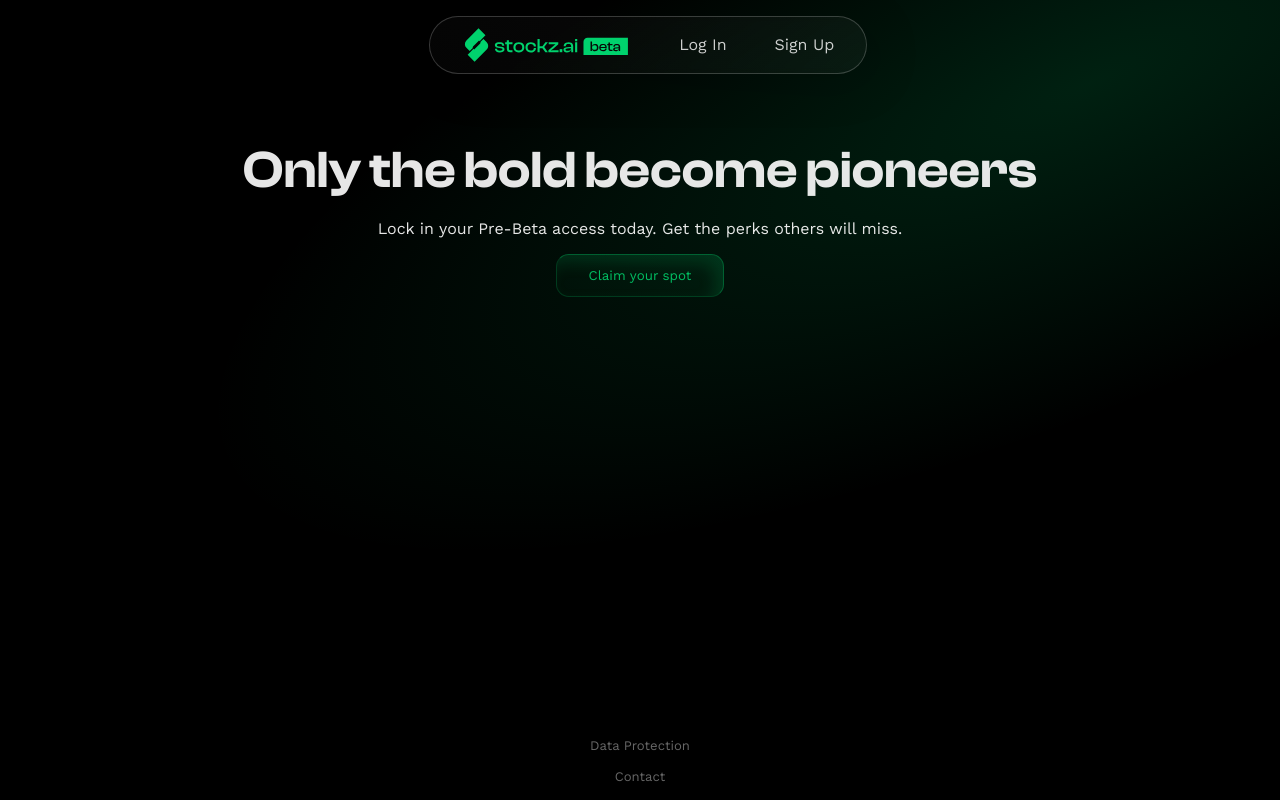
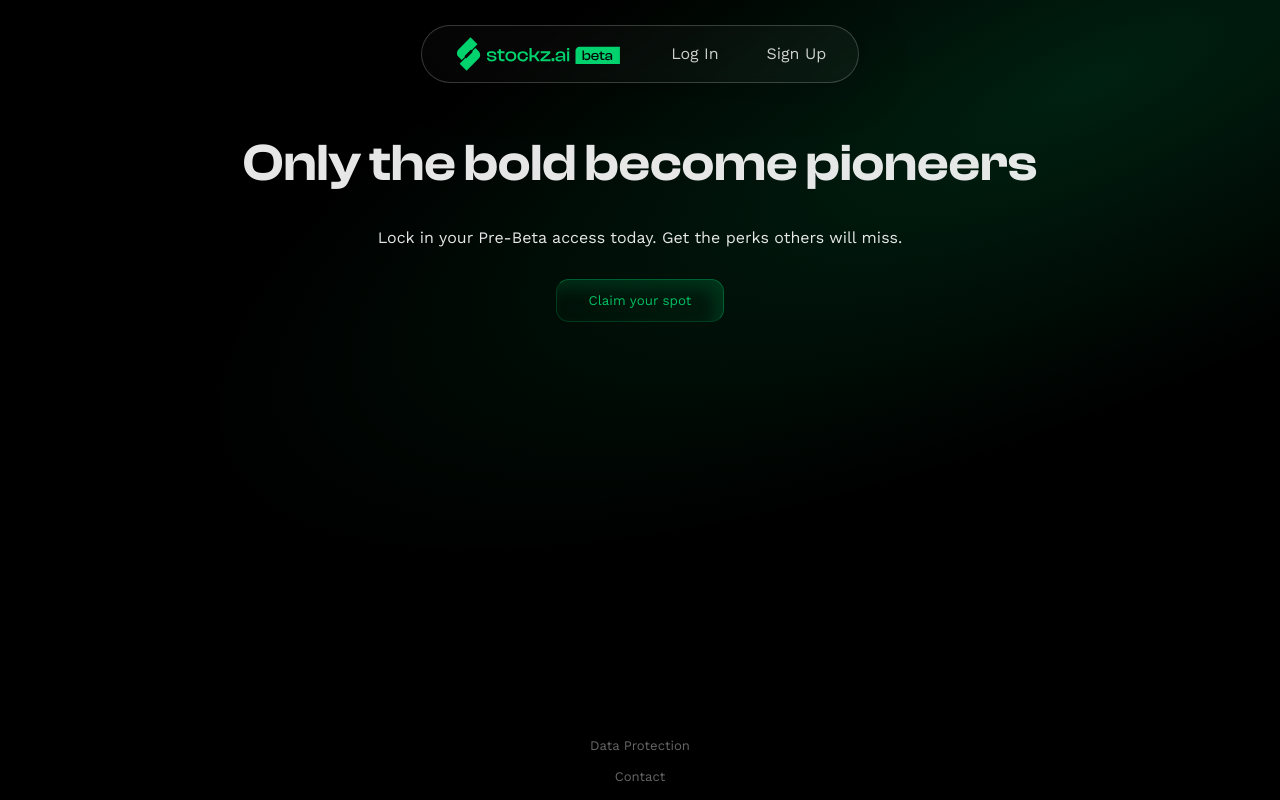
Before and after one commit to alexsmri/stockzai_webdev, a React (Vite) app in the folder frontend/: page / in a window 1280 px wide. Built offline with nearby package versions, Linux system fonts and the light colour scheme; no server answers.

Commit message:
Navbar + Home CSS

```diff
--- a/frontend/src/components/COM_Navbar.tsx
+++ b/frontend/src/components/COM_Navbar.tsx
@@ -71,7 +71,7 @@ export default function COM_Navbar() {
     </>
   );
   return (
-    <div className="area-flex-row">
+    <>
       <div id="sentinel-nav" style={{ height: '1px', marginTop: '1.5rem' }} />
       <nav className="area-navbar" ref={navRef}>
         <Logo
@@ -98,6 +98,6 @@ export default function COM_Navbar() {
           <div className={MENU_CLASS_NAMES.closed}>{utMenuRight}</div>
         )}
       </nav>
-    </div>
+    </>
   );
 }
--- a/frontend/src/pages/PAG_Home.tsx
+++ b/frontend/src/pages/PAG_Home.tsx
@@ -21,7 +21,7 @@ function PAG_Home() {
     <>
       <COM_Navbar />
       <COM_Hero>
-        <div className="area-flex-col">
+        <div className="area-flex-col mod-gap-l">
           <h1 className="look-text-x7">Only the bold become pioneers</h1>
           <p className="mod-align-center">
             Lock in your Pre-Beta access today. Get the perks others will miss.
```
